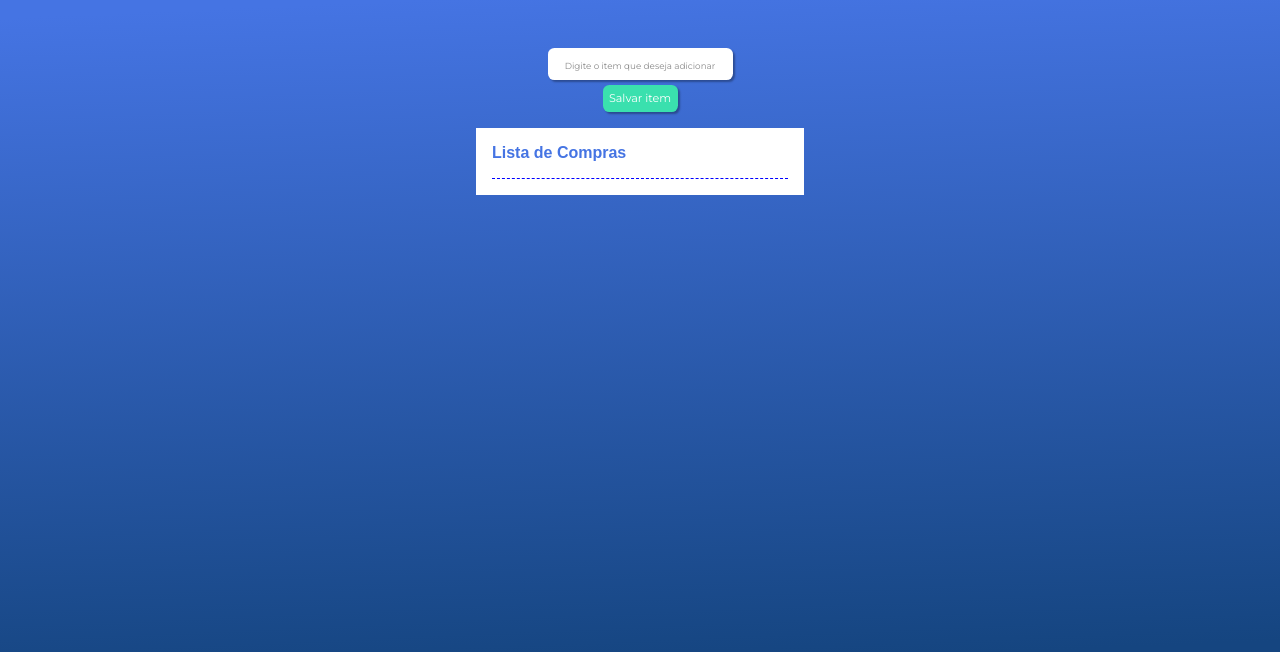
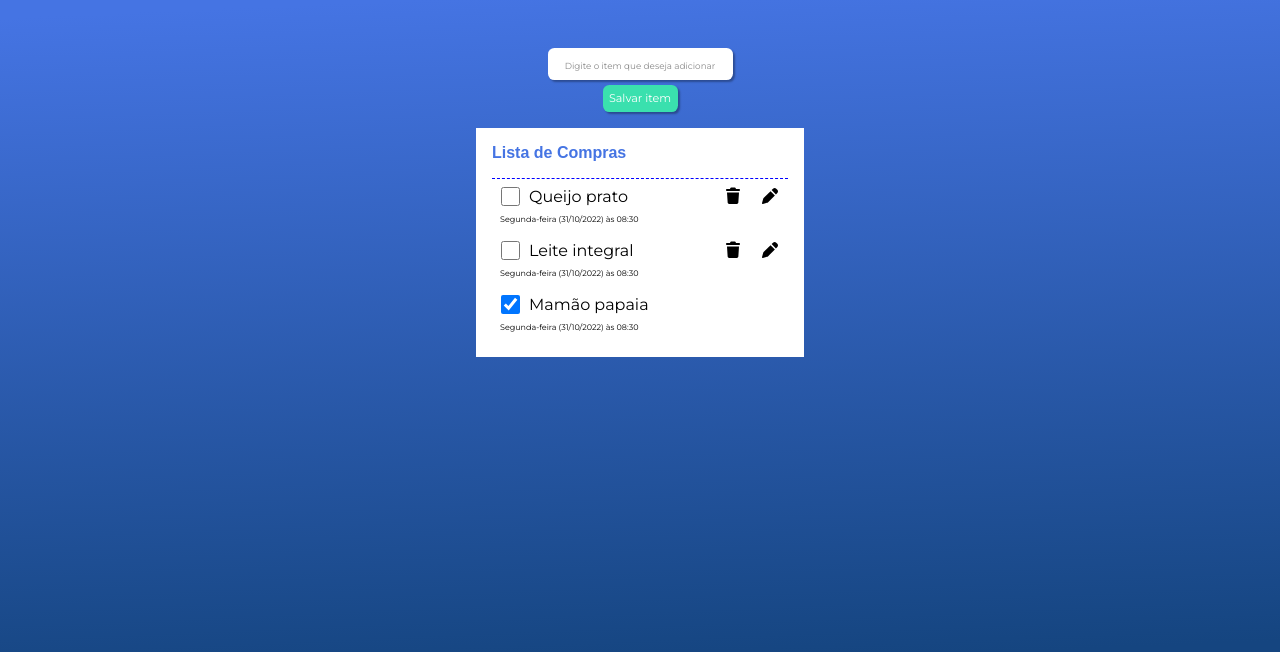
Before and after one commit to feliven/angular-ciclo-vida, an Angular app: page / in a window 1280 px wide. Shown: the top 652 px of the page. Built offline with nearby package versions, Linux system fonts and the light colour scheme; a web font is replaced by a local one.

Commit message:
dados mockados agora aparecem na página

```diff
--- a/src/app/app.component.html
+++ b/src/app/app.component.html
@@ -3,6 +3,9 @@
   <div class="container">
     <div class="lista">
       <h4 class="title-list">Lista de Compras</h4>
+      @for (itemLista of listaDeCompras; track $index) {
+      <app-item [item]="itemLista"></app-item>
+      }
     </div>
   </div>
 </section>
--- a/src/app/app.component.ts
+++ b/src/app/app.component.ts
@@ -1,13 +1,13 @@
 import { Component, OnInit } from '@angular/core';
-import { RouterOutlet } from '@angular/router';
 
 import { InputComponent } from './components/input/input.component';
 import { Item } from './interfaces/item.interface';
 import { ListaDeCompraService } from './services/lista-de-compra.service';
+import { ItemComponent } from './components/item/item.component';
 
 @Component({
   selector: 'app-root',
-  imports: [RouterOutlet, InputComponent],
+  imports: [InputComponent, ItemComponent],
   templateUrl: './app.component.html',
   styleUrl: './app.component.css',
 })
--- a/src/app/components/item/item.component.html
+++ b/src/app/components/item/item.component.html
@@ -1,7 +1,15 @@
-<input class="checkbox" type="checkbox" name="comprado" id="comprado" />
-<p class="description">Nome do item</p>
+<input
+  class="checkbox"
+  type="checkbox"
+  name="comprado"
+  id="comprado"
+  [checked]="item()?.comprado"
+/>
+<p class="description">{{ item()?.nome }}</p>
 <div class="d-contents">
+  @if (item()?.comprado===false) {
   <fa-icon class="delete-icon" [icon]="faTrash"></fa-icon>
   <fa-icon class="edit-icon" [icon]="faPen"></fa-icon>
+  }
 </div>
-<small class="date">00/10/2000</small>
+<small class="date">{{ item()?.data }}</small>
--- a/src/app/components/item/item.component.ts
+++ b/src/app/components/item/item.component.ts
@@ -1,6 +1,7 @@
-import { Component } from '@angular/core';
+import { Component, input } from '@angular/core';
 import { faPen, faTrash } from '@fortawesome/free-solid-svg-icons';
 import { FontAwesomeModule } from '@fortawesome/angular-fontawesome';
+import { Item } from '../../interfaces/item.interface';
 
 @Component({
   selector: 'app-item',
@@ -10,6 +11,8 @@ import { FontAwesomeModule } from '@fortawesome/angular-fontawesome';
   standalone: true,
 })
 export class ItemComponent {
+  item = input<Item>();
+
   faPen = faPen;
   faTrash = faTrash;
 }
```
